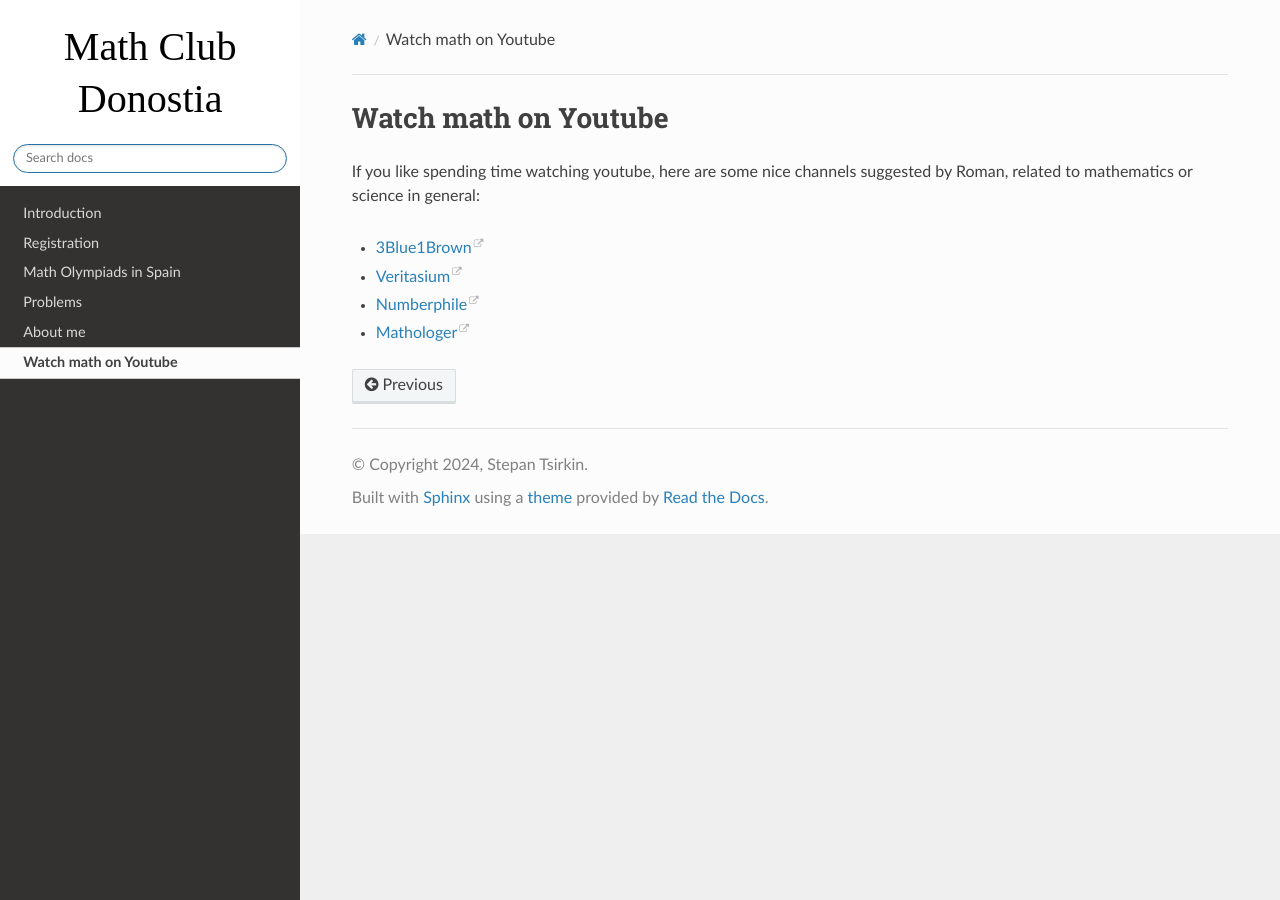
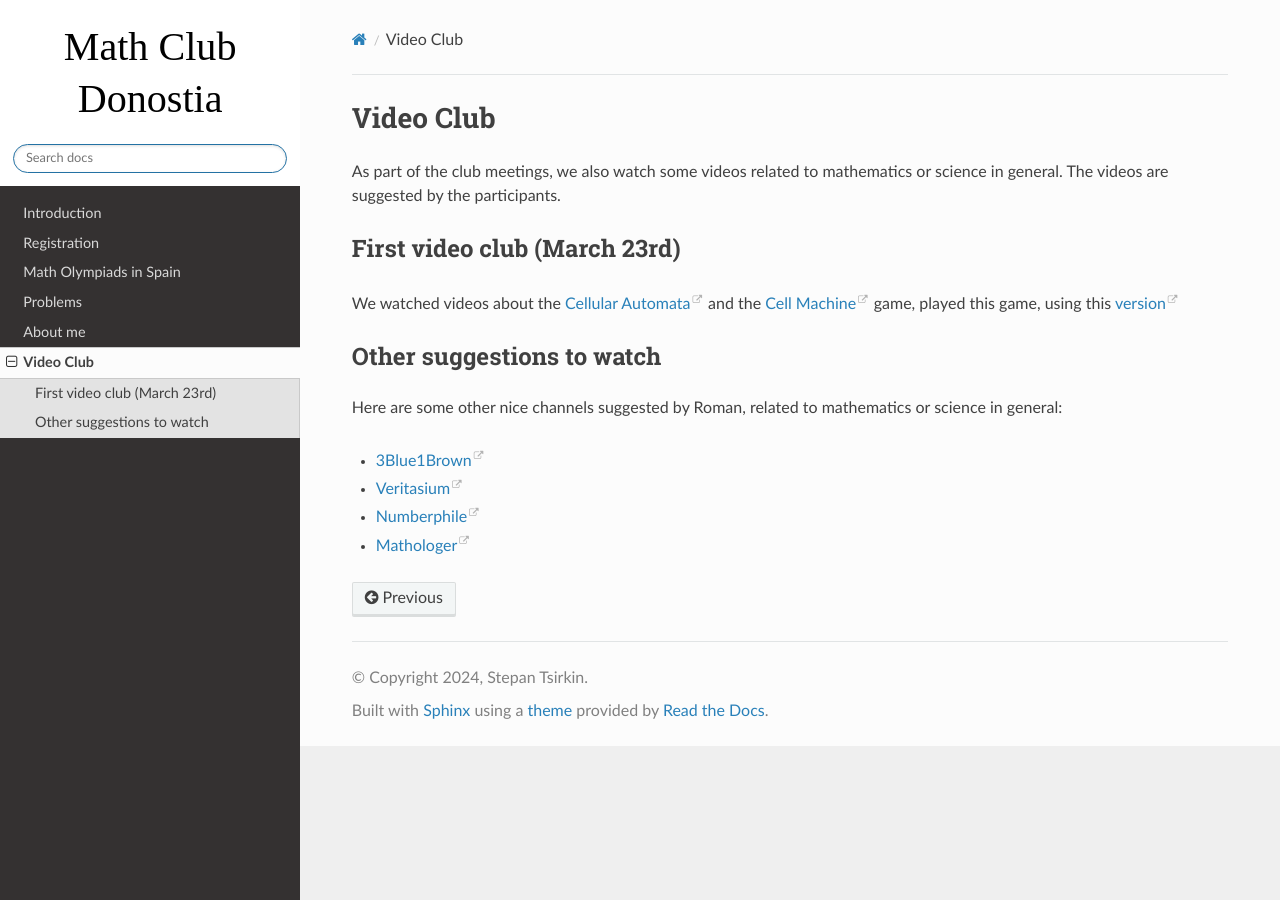
Before and after one commit to math-club-donostia/math-club-donostia.github.io, a Sphinx documentation site: the page built from source/videos.rst, in a window 1280 px wide. Built offline with Sphinx 7.4.7 and the Read the Docs theme 2.0.0, drawn with Linux system fonts in a browser that asks for light colours.

Commit message:
video club

```diff
--- a/source/registration.rst
+++ b/source/registration.rst
@@ -2,8 +2,10 @@
 Registration
 =====================
 
+.. _sec-register:
+
 If you are interested, please fill the |register|, providing your contact details and convenient time.
-You will be informed when the classes start.
+You will get email notifications on the activities. Please whitelist the email :email:`mathclubdonostia@gmail.com` to make sure the messages are not filtered to spam.
 
 There is no selection process,  everyone is welcome.
 Participation is free. But we hope for the help of volunteers to make this event unforgettable,
--- a/source/videos.rst
+++ b/source/videos.rst
@@ -1,7 +1,19 @@
-Watch math on Youtube
-++++++++++++++++++++++
+Video Club
+++++++++++++
 
-If you like spending time watching youtube, here are some nice channels suggested by Roman,
+As part of the club meetings, we also watch some videos related
+to mathematics or science in general. The videos are suggested by the participants.
+
+First video club (March 23rd)
+------------------------------
+We watched videos about the `Cellular Automata <https://www.youtube.com/watch?v=xsLX390SJM4>`__
+and the `Cell Machine <https://www.youtube.com/watch?v=N-BbgqOjIqk>`__ game,
+played this game, using this `version <https://milenakos.itch.io/cmmm-plus-milenakos-mod>`__
+
+
+Other suggestions to watch
+---------------------------
+Here are some other nice channels suggested by Roman,
 related to mathematics or science in general:
 
 * `3Blue1Brown <https://www.youtube.com/@3blue1brown>`__
```
Also changed, not shown: source/index.rst (+2 -6 lines).
